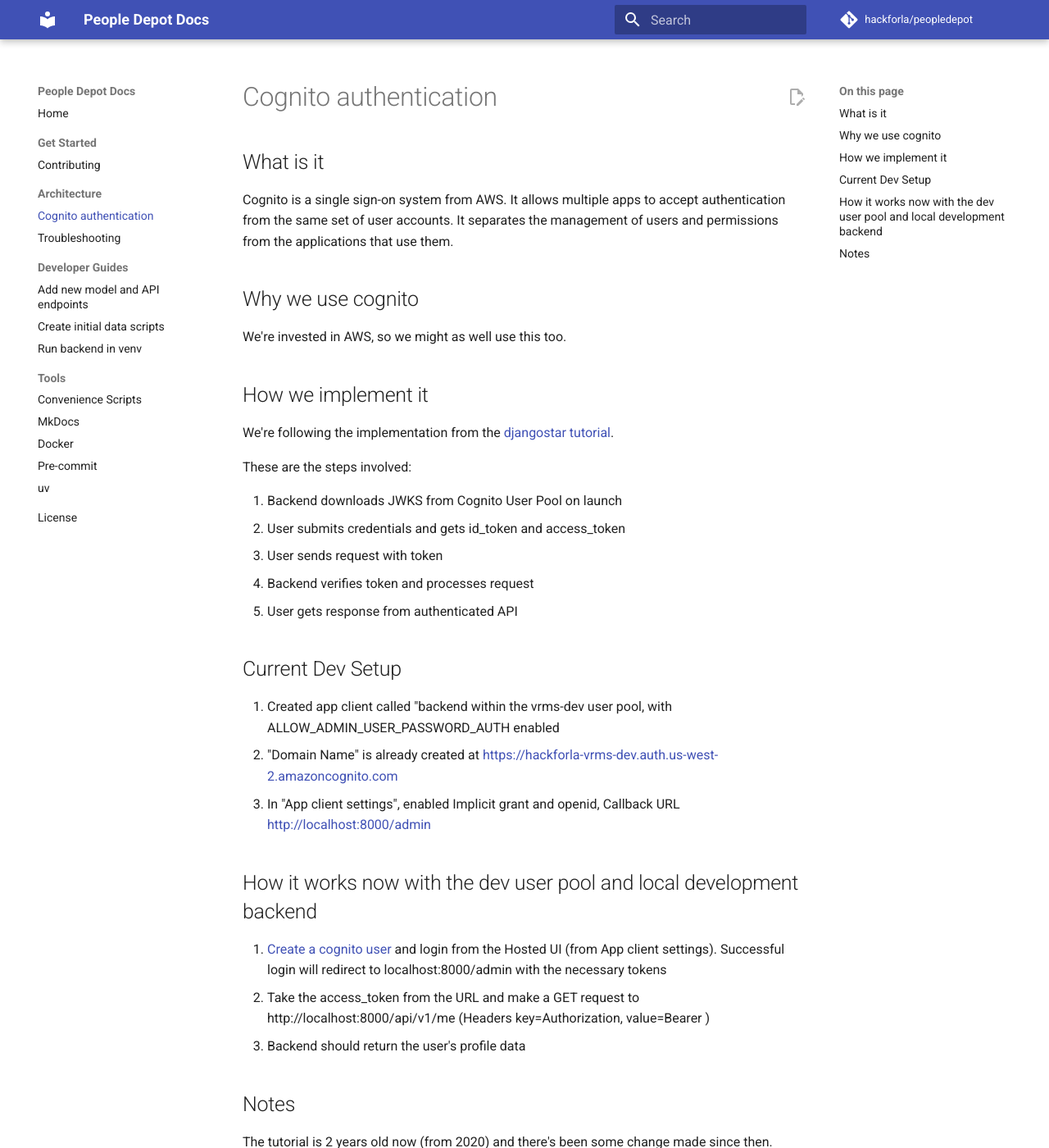
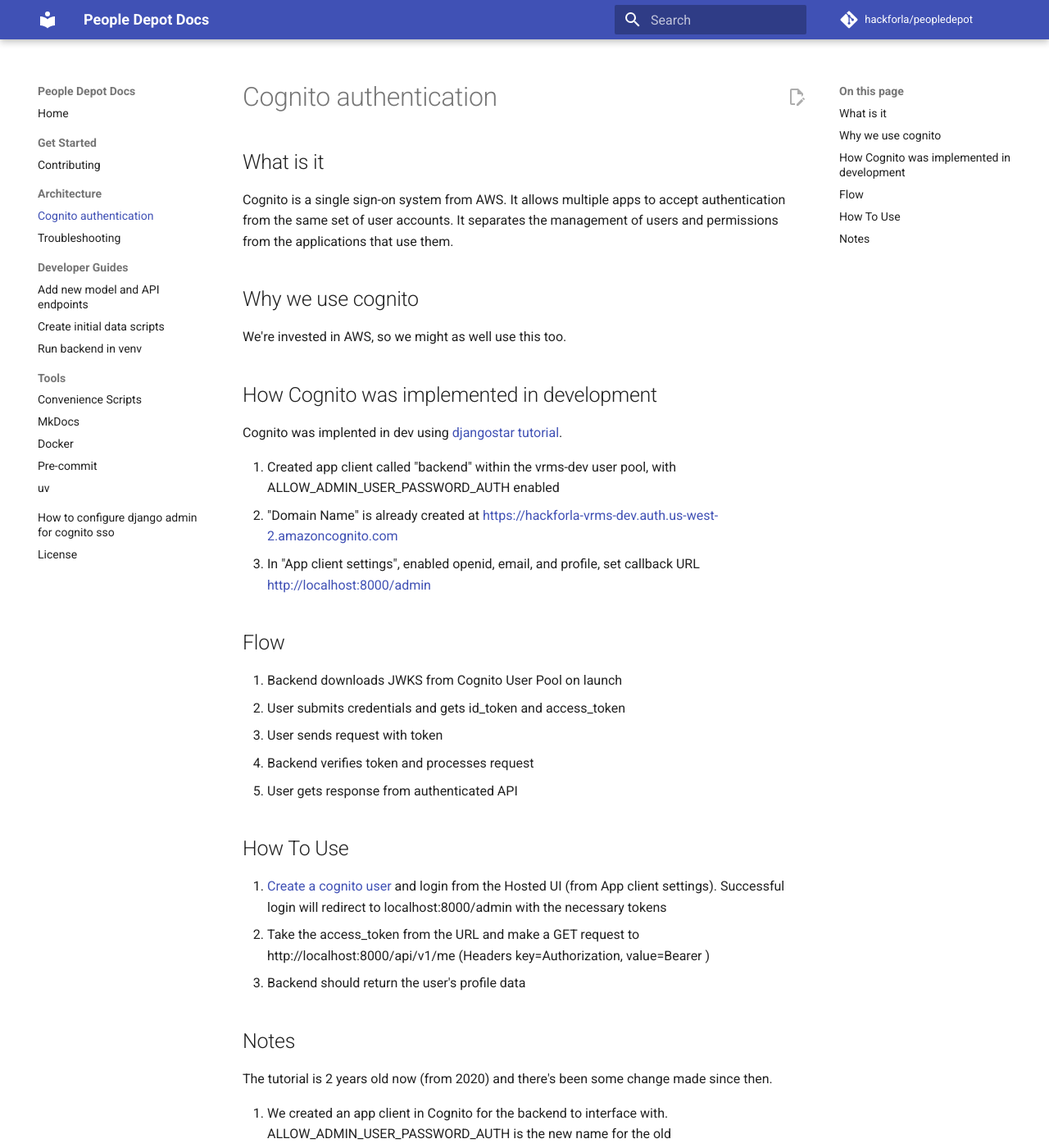
Before and after one commit to hackforla/peopledepot, an MkDocs documentation site: the page built from docs/architecture/authentication.md, in a window 1280 px wide and 1400 px high. Shown: the whole window at 82% size. Built offline with MkDocs 1.6.1 and Material for MkDocs 9.7.7, drawn with Linux system fonts in a browser that asks for light colours; comment, search, counter and statistics services are not loaded.

Commit message:
Cognito doc (WIP)

````diff
--- a/docs/architecture/authentication.md
+++ b/docs/architecture/authentication.md
@@ -8,11 +8,16 @@
 
 We're invested in AWS, so we might as well use this too.
 
-## How we implement it
+## How Cognito was implemented in development
 
-We're following the implementation from the [djangostar tutorial](https://djangostars.com/blog/bootstrap-django-app-with-cognito/).
+Cognito was implented in dev using [djangostar tutorial](https://djangostars.com/blog/bootstrap-django-app-with-cognito/).
 
-These are the steps involved:
+
+1. Created app client called "backend" within the vrms-dev user pool, with ALLOW_ADMIN_USER_PASSWORD_AUTH enabled
+1. "Domain Name" is already created at [https://hackforla-vrms-dev.auth.us-west-2.amazoncognito.com](https://hackforla-vrms-dev.auth.us-west-2.amazoncognito.com)
+1. In "App client settings", enabled openid, email, and profile, set callback URL [http://localhost:8000/admin](http://localhost:8000/admin)
+
+## Flow
 
 1. Backend downloads JWKS from Cognito User Pool on launch
 1. User submits credentials and gets id_token and access_token
@@ -20,13 +25,7 @@
 1. Backend verifies token and processes request
 1. User gets response from authenticated API
 
-## Current Dev Setup
-
-1. Created app client called "backend within the vrms-dev user pool, with ALLOW_ADMIN_USER_PASSWORD_AUTH enabled
-1. "Domain Name" is already created at [https://hackforla-vrms-dev.auth.us-west-2.amazoncognito.com](https://hackforla-vrms-dev.auth.us-west-2.amazoncognito.com)
-1. In "App client settings", enabled Implicit grant and openid, Callback URL [http://localhost:8000/admin](http://localhost:8000/admin)
-
-## How it works now with the dev user pool and local development backend
+## How To Use
 
 1. [Create a cognito user](https://hackforla-vrms-dev.auth.us-west-2.amazoncognito.com/login?client_id=3e3bi1ct2ks9rcktrde8v60v3u&response_type=token&scope=openid&redirect_uri=http://localhost:8000/admin) and login from the Hosted UI (from App client settings). Successful login will redirect to localhost:8000/admin with the necessary tokens
 1. Take the access_token from the URL and make a GET request to http://localhost:8000/api/v1/me (Headers key=Authorization, value=Bearer <token>)
--- /dev/null
+++ b/docs/how-to-configure-django-admin-for-cognito-sso.md
@@ -0,0 +1,18 @@
+### Pre-requisites
+- A Cognito user pool and client has been set up using Amazon Cognito
+-
+
+- You know the values for the following variables.  Values that should work for dev are set below.  You will need to get the COGNITO_CLIENT_ID and COGNITO_CLIENT_SECRET from a lead.
+```
+COGNITO_DOMAIN=peopledepot
+COGNITO_AWS_REGION=us-west-2
+COGNITO_USER_POOL=us-west-2_Fn4rkZpuB
+COGNITO_CLIENT_ID=xxxxxxx - ask a lead for the client id for dev
+COGNITO_CLIENT_SECRET= - blank for dev
+```
+
+### Setting up for development
+Modify .env.docker or .env.local to include the variables mentioned above.  Also, include: `COGNITO_CALLBACK_URL=http://localhost:8000/accounts/amazon-cognito/login/callback/`
+
+### Setting Up Test or Development
+Set up a cognito user pool and domain in Amazon Cognito,if not done.  Specify values for variables in github variables.
````
